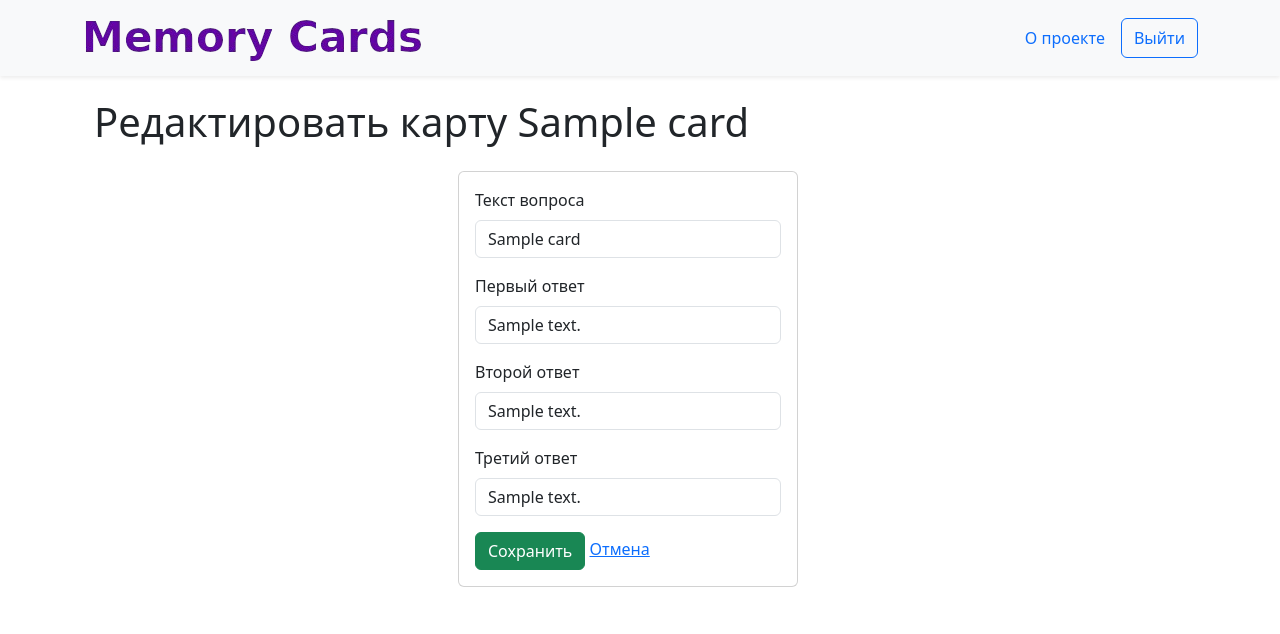
After one commit to Benkendorf/langmemo, a Django app: page /deck/edit_card/1/ in a window 1280 px wide. The commit adds this page. Shown: the top 634 px of the page. Run offline with Django 5.2, Linux system fonts and the light colour scheme; a user stored in the database is signed in; tables that the repository leaves empty hold one stand-in row (values such as "Sample post"); some libraries are stand-ins or nearby versions.

Commit message:
Initial working Card editing

```diff
--- a/deck/urls.py
+++ b/deck/urls.py
@@ -20,5 +20,10 @@
         views.CardDeleteView.as_view(),
         name='delete_card'
     ),
+    path(
+        'edit_card/<int:card_id>/',
+        views.CardUpdateView.as_view(),
+        name='edit_card'
+    ),
     path('<int:deck_id>/', views.CardListView.as_view(), name='card_list'),
 ]
--- a/deck/views.py
+++ b/deck/views.py
@@ -11,7 +11,8 @@
 from django.views.generic import (
     CreateView,
     DeleteView,
-    ListView
+    ListView,
+    UpdateView
 )
 
 from .models import Card, Deck
@@ -156,6 +157,29 @@
                        kwargs={'deck_id': self.deck_id})
 
 
+class CardUpdateView(UserPassesTestMixin, UpdateView):
+    """Класс, отвечающий за удаление карты."""
+    model = Card
+    form_class = CardForm
+    template_name_suffix = '_update_form'
+    #fields = ['question', 'answer_1', 'answer_2', 'answer_3']
+
+    def test_func(self):
+        object = self.get_object()
+        self.deck_id = object.deck.id
+        return object.deck.user == self.request.user
+
+    def get_object(self, queryset=None):
+        return get_object_or_404(
+            Card,
+            id=self.kwargs['card_id'],
+        )
+
+    def get_success_url(self):
+        return reverse('deck:card_list',
+                       kwargs={'deck_id': self.deck_id})
+
+
 @login_required
 def review_display(request, deck_id):
     """Функция, отображающая очередную карту для ревью."""
--- a/templates/deck/card_list.html
+++ b/templates/deck/card_list.html
@@ -89,7 +89,7 @@
         <hr class="opacity-0">
 
         <div class="hstack gap-3">
-          <a href="#" class="btn btn-outline-secondary">&#x270e; Редактировать</a>
+          <a href="{% url 'deck:edit_card' card.id %}" class="btn btn-outline-secondary">&#x270e; Редактировать</a>
           <a href="{% url 'deck:delete_card' card.id %}" class="btn btn-danger">Удалить</a>
 
         </div>
--- /dev/null
+++ b/templates/deck/card_update_form.html
@@ -0,0 +1,25 @@
+{% extends "base.html" %}
+{% load django_bootstrap5 %}
+
+{% block title %}Memory Cards{% endblock %}
+
+{% block content %}
+
+<article class="container row justify-content-center">
+  <h1>Редактировать карту {{ card.question }}</h1>
+  <hr class="opacity-0">
+  <div class="col-4">
+    <div class="card">
+      <div class="card-body">
+        <form method="post" action="{% url 'deck:edit_card' card.pk %}">
+          {% csrf_token %}
+          {% bootstrap_form form show_label=False %}
+          <input class="btn btn-success" type="submit" value="Сохранить">
+          <a href="{% url 'deck:card_list' card.deck.pk %}">Отмена</a>
+        </form>
+      </div>
+    </div>
+  </div>
+</article>
+
+{% endblock %}
```
